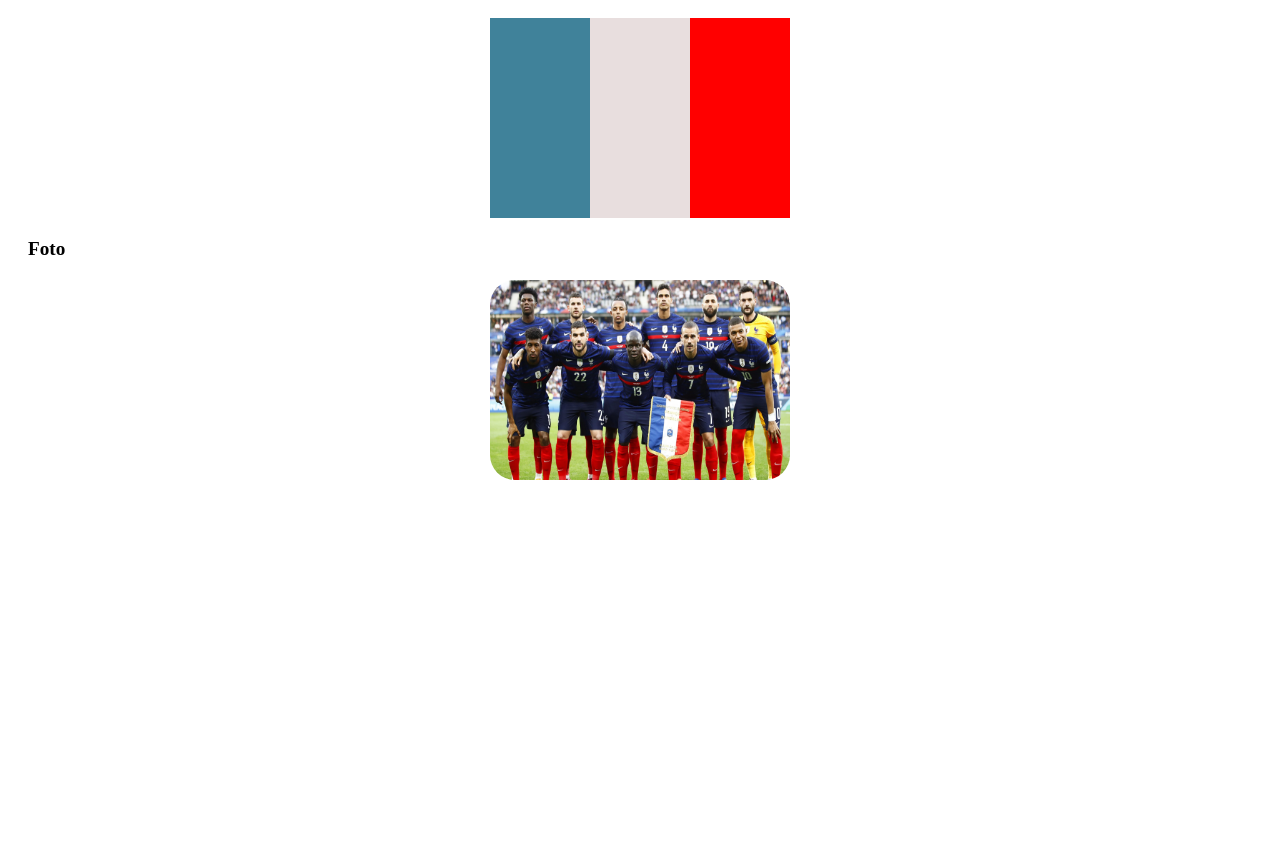
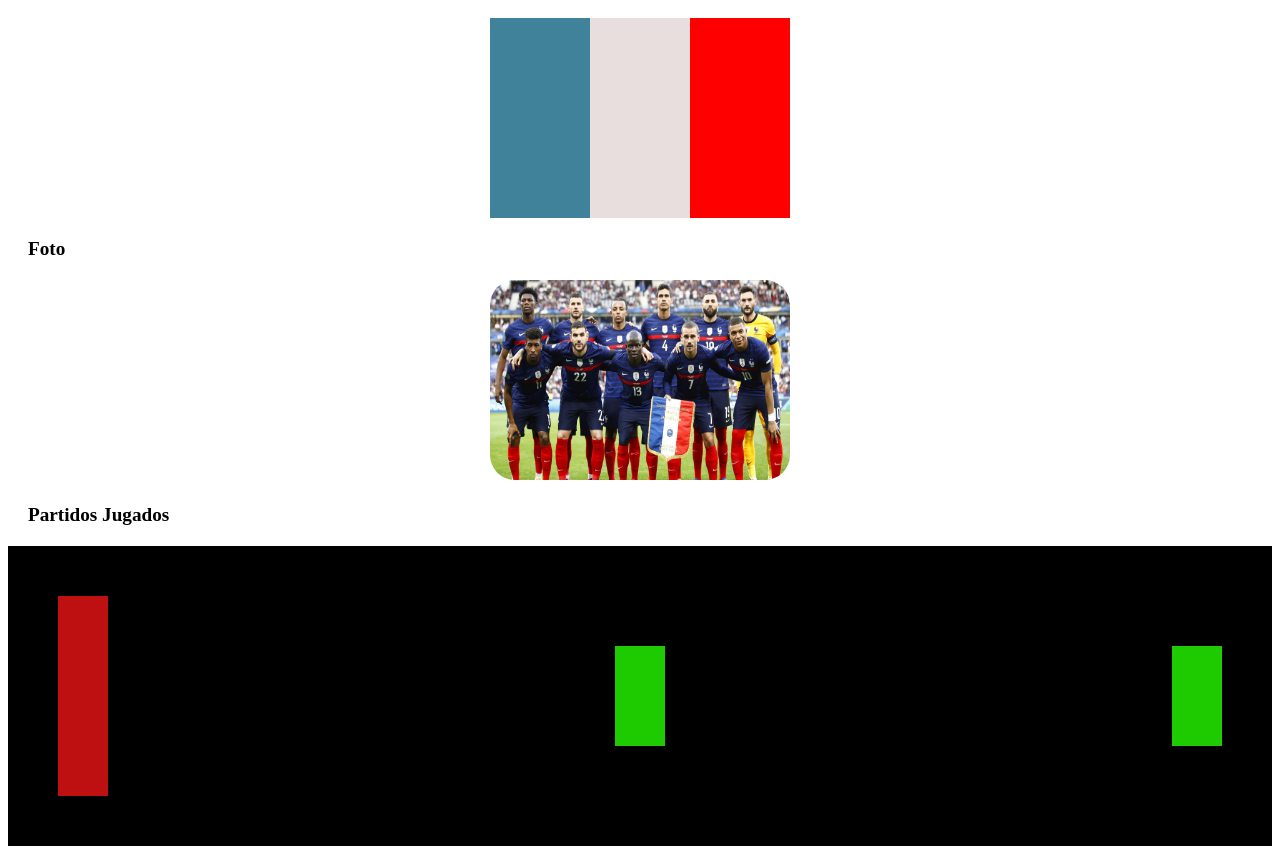
Before and after one commit to MiguelCriollo/Recuperacion-Interfaces, a plain HTML site: page index.html in a window 1280 px wide. Shown: the part 241-1095 px from the top of the page. Before the commit the page ends 800 px from the top, so only its background shows below. Drawn offline with Linux system fonts and the light colour scheme.

Commit message:
3ra Parte

```diff
--- a/estilos.css
+++ b/estilos.css
@@ -56,6 +56,33 @@ h3{
     font-weight: bold;
     font-size: larger;
 }
+.container4{
+    padding: 20px;
+    text-align: left;
+    font-weight: bold;
+    font-size: larger;
+}
+
+.container5{
+    display: flex;
+    align-items: center ;
+    background-color: rgb(0, 0, 0);
+    padding: 50px;
+    flex-wrap: wrap;
+    justify-content: space-between;
+    text-align: ;
+
+}
+.perdido1{
+    width: 50px;
+    height: 200px;
+    background: rgba(239, 21, 21, 0.795);
+}
+.ganado1{
+    width: 50px;
+    height: 100px;
+    background: rgba(38, 255, 0, 0.795);
+}
 h1 {
     text-align: center;
     color: rgb(4, 4, 4);
--- a/index.html
+++ b/index.html
@@ -33,6 +33,16 @@
         <img class="Imagen" src="EquipoFrancia.jpg" />
     </div>
 
+    <div class="container4"> Partidos Jugados</div>
+
+    <div class="container5">
+        <div class="perdido1"></div>
+        <div class="ganado1"></div>
+        <div class="ganado1"></div>
+
+    </div>
+
+
 
 
 
```
